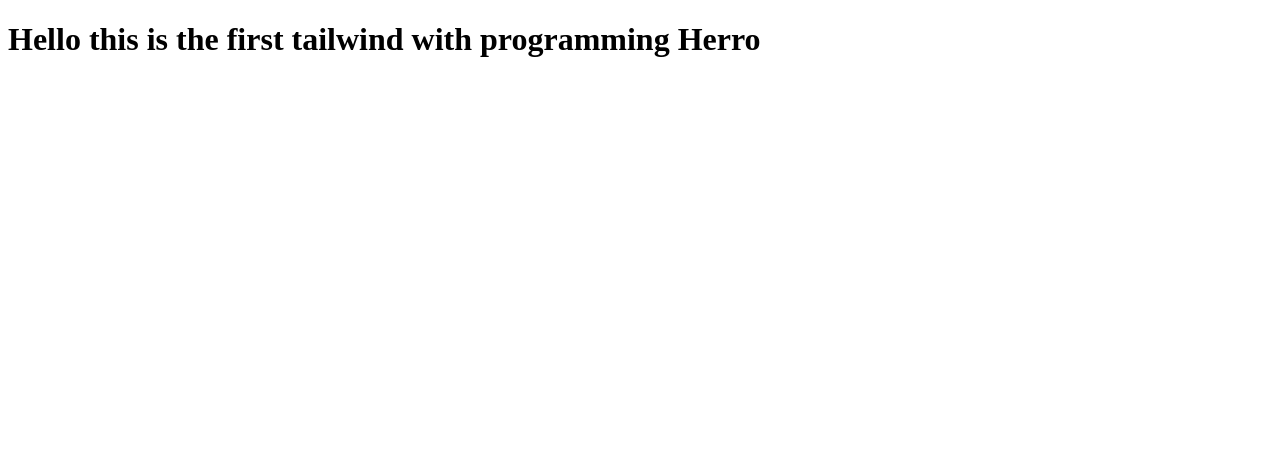
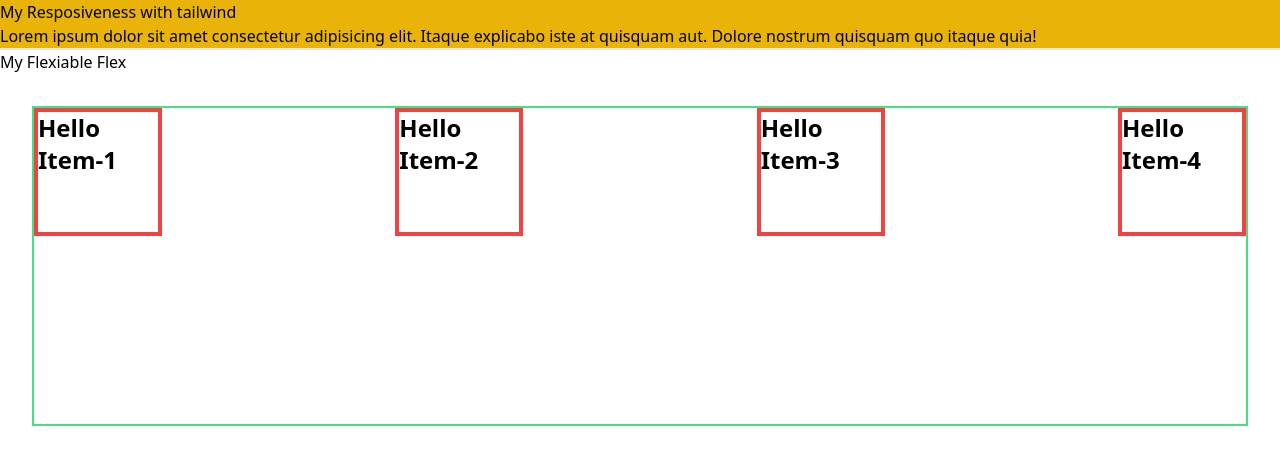
Before and after one commit to Habiba-007/P-H-TAILWIND, a plain HTML site: page Flex&Layout/index.html in a window 1280 px wide. Drawn offline with nearby package versions, Linux system fonts and the light colour scheme.

Commit message:
discuss with flex

```diff
--- a/Flex&Layout/index.html
+++ b/Flex&Layout/index.html
@@ -5,9 +5,30 @@
     <meta charset="UTF-8">
     <meta name="viewport" content="width=device-width, initial-scale=1.0">
     <title>Document</title>
+    <script src="https://cdn.tailwindcss.com"></script>
 </head>
 <body>
-        <h1>Hello this is the first tailwind with programming Herro </h1>
-
+         <section class="md:bg-orange-500 lg:bg-yellow-500">
+            <h3>My Resposiveness with tailwind</h3>
+            <p>Lorem ipsum dolor sit amet consectetur adipisicing elit. Itaque explicabo iste at quisquam aut. Dolore nostrum quisquam quo itaque quia!</p>
+         </section>
+         <hr><hr>
+         <section>
+            <h3>My Flexiable Flex</h3>
+            <div class="md:flex md:justify-between h-80 border border-2 border-green-400 m-8">
+                <div class="border border-4 border-red-500 text-2xl font-bold w-32 h-32">
+                    <h1>Hello Item-1</h1>
+                </div>
+                <div class="border border-4 border-red-500 text-2xl font-bold w-32 h-32">
+                    <h1>Hello Item-2</h1>
+                </div>
+                <div class="border border-4 border-red-500 text-2xl font-bold w-32 h-32">
+                    <h1>Hello Item-3</h1>
+                </div>
+                <div class="border border-4 border-red-500 text-2xl font-bold w-32 h-32">
+                    <h1>Hello Item-4</h1>
+                </div>
+            </div>
+         </section>
 </body>
 </html>
```
Also changed, not shown: Flex&Layout/Untitled-1.txt (added).
